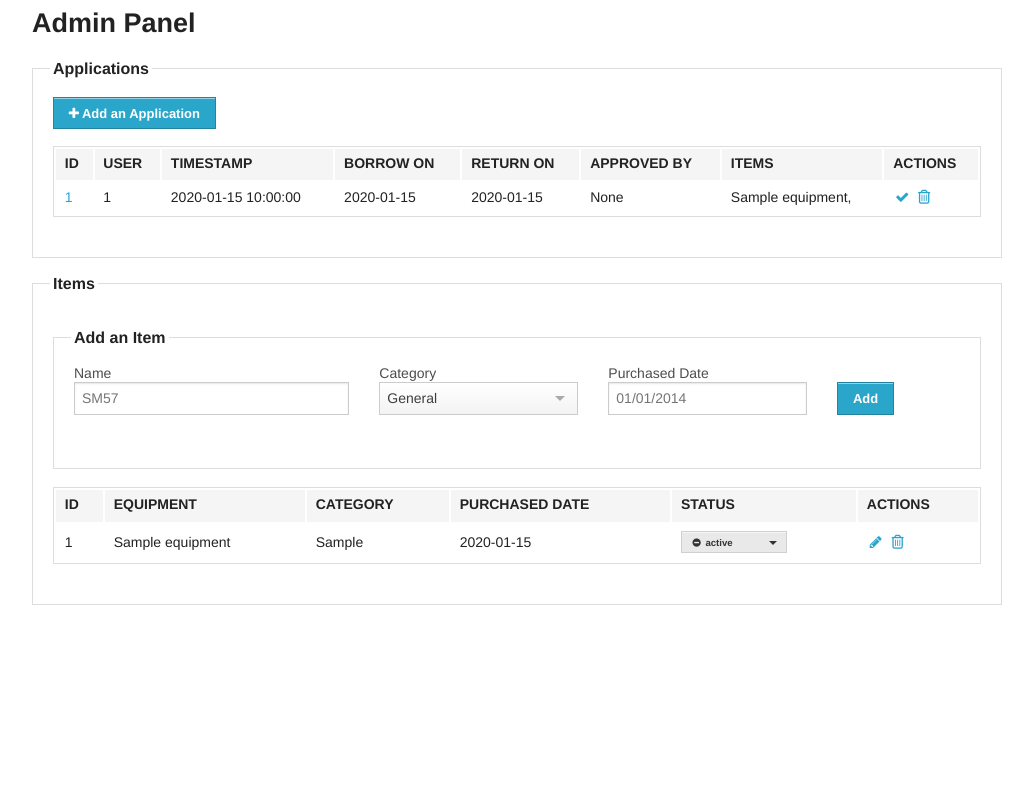
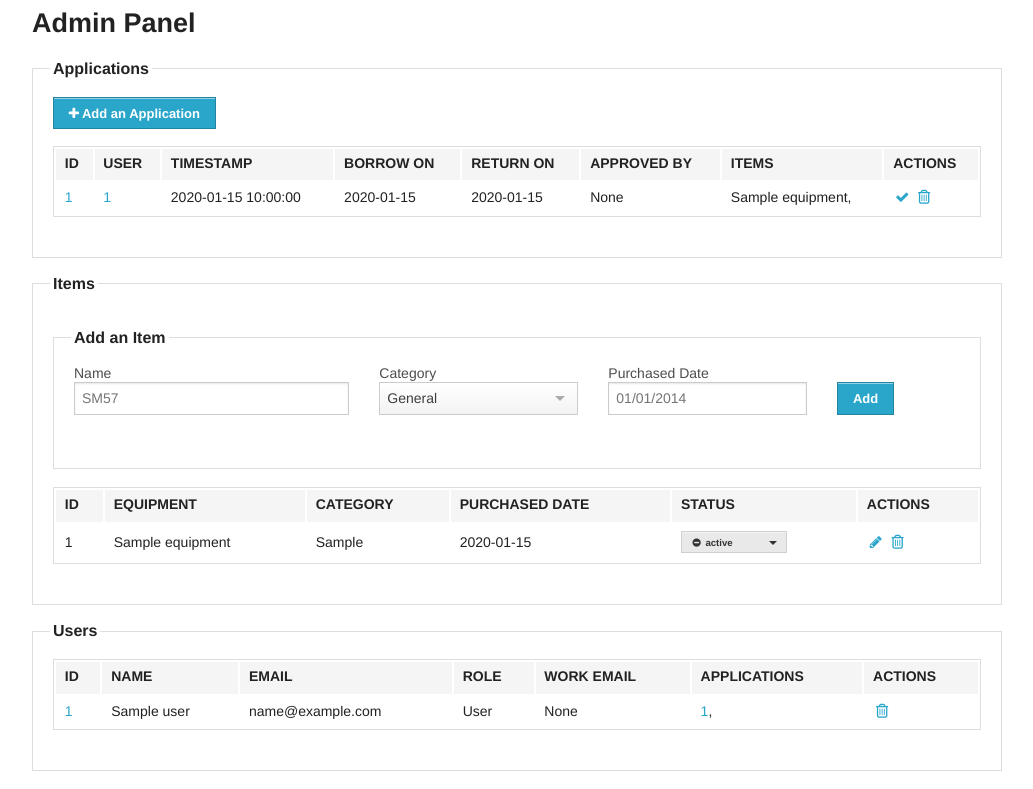
Before and after one commit to Tiotao/Abbey-Equipment-Management-System, a Python web app: template templates/admin.html in a window 1280 px wide. Shown: the part 163-952 px from the top of the page, without its empty margins (123-1156 px from the left). Before the commit the page ends 768 px from the top, so only its background shows below. Run offline with Jinja, Linux system fonts and the light colour scheme; the template is opened without the code that fills it: most values are stand-ins (such as "Sample title", 1, 10 or a date in 2020); some libraries are stand-ins or nearby versions.

Commit message:
include user in admin panel

```diff
--- a/templates/admin.html
+++ b/templates/admin.html
@@ -28,7 +28,7 @@
 	    {% for application in all_applications %}
 	        <tr>
 	            <td><a href="/application/{{application.id}}" >{{application.id}}</a></td>
-	            <td>{{application.uid}}</td>
+	            <td><a href="/user/{{application.uid}}" >{{application.uid}}</a></td>
 	            <td>{{application.displayTimestamp()}}</td>
 	            <td>{{application.borrow_time.date()}}</td>
 	            <td>{{application.return_time.date()}}</td>
@@ -134,7 +134,7 @@
 	            <a href="/item/{{item.id}}/delete"><i class="fa fa-trash-o fa-fw"></i></a>
 	            <div id="{{item.id}}_edit" class="reveal-modal">
 	        <form class="custom" action="/item/{{item.id}}/edit" method="POST" id="itemEditForm">
-  <h2>Awesome. I have it.</h2>
+  <h2>Edit Item</h2>
 
 				<div class="row">
 			      <div class="large-4 columns">
@@ -175,6 +175,73 @@
 	</table>
 </fieldset>
 
+
+<fieldset>
+<legend> Users </legend>
+
+	  <table width=100%>
+	    <thead>
+	        <tr>
+	          <th>ID</th>
+	          <th>NAME</th>
+	          <th>EMAIL</th>
+	          <th>ROLE</th>
+	          <th>WORK EMAIL</th>
+	          <th>APPLICATIONS</th>
+	          <th>ACTIONS</th>
+	        </tr>
+	    </thead>
+	    <tbody>
+	    {% for user in all_users %}
+	        <tr>
+	            <td><a href="/user/{{user.id}}" >{{user.id}}</a></td>
+	            <td>{{user.name}}</td>
+	            <td>{{user.email}}</td>
+	            {% if user.type == 'admin' %}
+	            <td>Admin</td>
+	            <td>{{user.work_email}}</td>
+	            {% else %}
+	            <td>User</td>
+	            <td>None</td>
+	            {% endif %}
+
+	            <td>{% for a in user.application %}
+	            	<a href="/application/{{a.id}}" >{{ a.id }}</a>,
+	            	{% endfor %}
+
+	            </td>
+	            <td>
+
+	<a href="/user/{{user.id}}/delete" ><i class="fa fa-trash-o fa-fw"></i></a>
+
+<div id="{{user.id}}_admin" class="reveal-modal">
+	        <form class="custom" action="/user/{{user.id}}/admin" method="POST" id="AdminForm">
+  <h2>Please provide work email</h2>
+
+				<div class="row">
+			      <div class="large-8 columns">
+			        <label>Work Email</label>
+			        <input name="work_email" id="work_email" type="text">
+			      </div>
+
+			      <div class="large-4 columns">
+			      <label><br></label>
+			      <input class="small button" type="submit" value="Authorise"/>
+			      </div>
+			    </div>
+			</form>
+		</div>
+
+
+
+
+	            </td>
+	        </tr>
+	    {% endfor %}
+	    </tbody>
+	</table>
+</fieldset>
+
 <script>
 $('#purchase_date').fdatepicker({
 					format: 'dd/mm/yyyy'
```
Also changed, not shown: app.py (+32 -2 lines).
